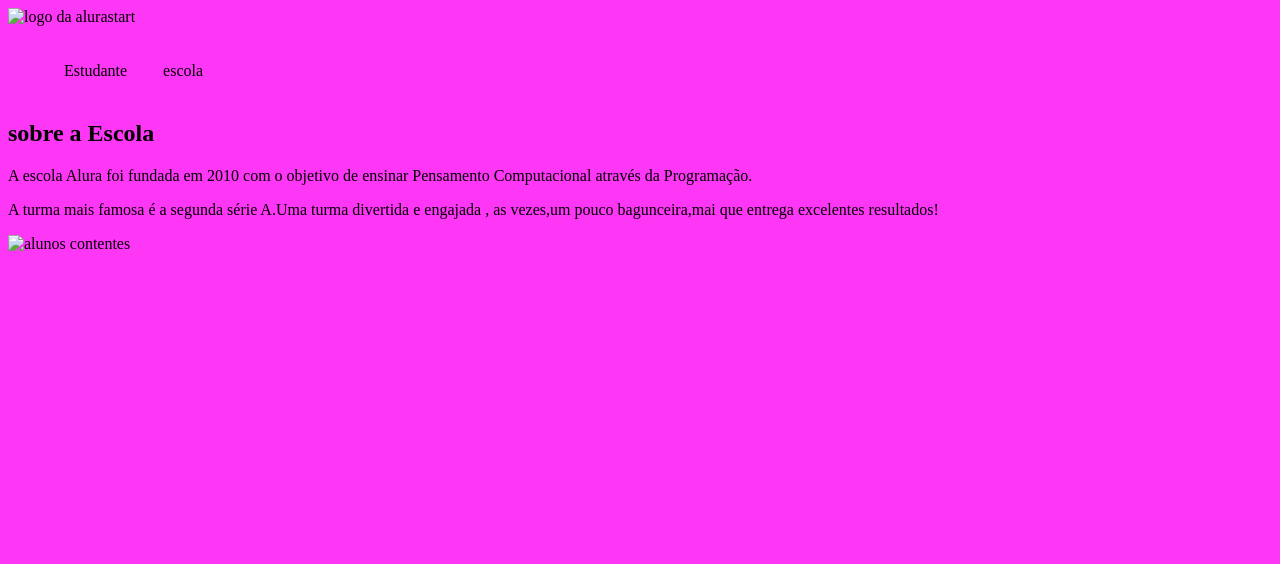
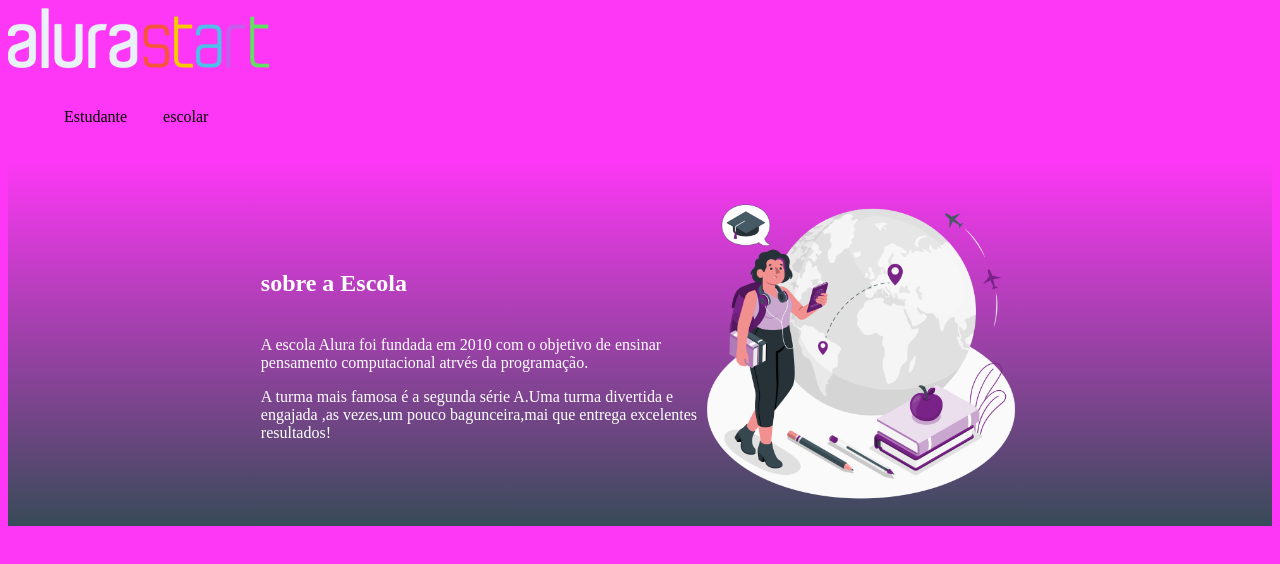
Before and after one commit to THALITAMIRANDASANTOS/satiescola, a plain HTML site: page index.html in a window 1280 px wide. Drawn offline with Linux system fonts and the light colour scheme.

Commit message:
Add files via upload

```diff
--- a/index.html
+++ b/index.html
@@ -3,30 +3,32 @@
 <head>
     <meta charset="UTF-8">
     <meta http-equiv="X-UA-Compatible" content="IE=edge">
-    <meta name="viewport" content="width=device-width, initial-scale=1.0">
+    <meta name="viewport" content="width=device-width, initial-
+scale=1.0">
     <title>Document</title>
     <link rel="stylesheet" href="style.css">
 </head>
 <body>
-    <header class="cabeçalho">
-           <img src="cabeçalho-imagem " src="./img/alurastart logo 1.png" alt="logo da alurastart">
+           <header class="cabeçalho">
+           <img class="cabeçalho-imagem " src="alurastart logo 1.png"
+alt="logo da alurastart">
             <ul class="cabecalho-lista-item">
                 <li class="cabeçalho-lista-item">Estudante</li>
-                <li class="cabeçalho-lista-item">escola</li>
-      </ul>
+                <li class="cabeçalho-lista-item">escolar</li>
+            </ul>
 </header>
 <section class="escola">
     <div class="escola-conteudo">
-       <h2 class="escola-titulo">sobre a Escola</h2>
-       <p class=”escola-texto-um”>A escola Alura foi fundada em 2010 com o objetivo de
-ensinar
-Pensamento Computacional através da Programação.
-        </p>
-    <p class="escola-texto-dois">A turma mais famosa é a segunda série A.Uma turma divertida e engajada ,
-        as vezes,um pouco bagunceira,mai que entrega excelentes resultados!</p>
+ <h2 class="escola-titulo">sobre a Escola</h2>
+ <p class=”escola-texto-um”>A escola Alura foi fundada em 2010 com o
+objetivo de ensinar pensamento computacional atrvés da programação.
+</p>
+<p class="escola-texto-dois">A turma mais famosa é a segunda série A.Uma
+ turma divertida e engajada ,as vezes,um pouco bagunceira,mai que entrega
+ excelentes resultados!</p>
  </div>
- <img class="escola-imagem" src="./img/End of school-amico.png"
- alt="alunos contentes">
+ <img class="escola-imagem" src="Study abroad-amico.png"alt="alunos">
+<h3></h3>
 
 </section>
 </body>
--- a/style.css
+++ b/style.css
@@ -3,13 +3,13 @@ body {
 .cabecalho {
   background-color:#384B58;
   color: white;
-  display: flex;
-  justify-content: space-around;
+  display:flex;
+ justify-content: space-around;
   padding: 24px 0;
   font-size: 24px;
 }
 .cabecalho-imagem{
-  width: 20%;
+  width: 30%;
 }
 .cabecalho-lista-item
 * {
@@ -21,3 +21,17 @@ body {
 .escola-imagem{
    width:25%;
 }
+.escola{
+  background-image: linear-gradient(#FD37F5,#384B58);
+  color:white;
+  display: flex;
+  justify-content: center;
+  align-items: center;
+  padding: 24px 0;
+}
+.escola-conteudo{
+  width: 35%;
+}
+.escola-titulo{
+  padding: 20px 0;
+}
```
Also changed, not shown: Children preparing their backpack-amico.png (added), Study abroad-amico.png (added), alurastart logo 1.png (added).
